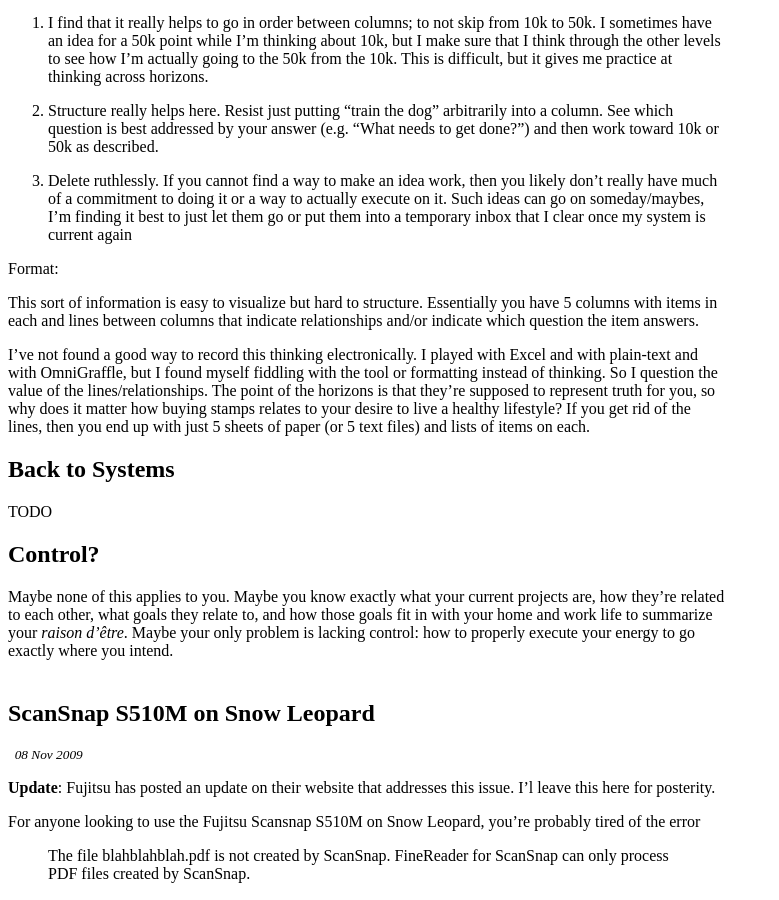
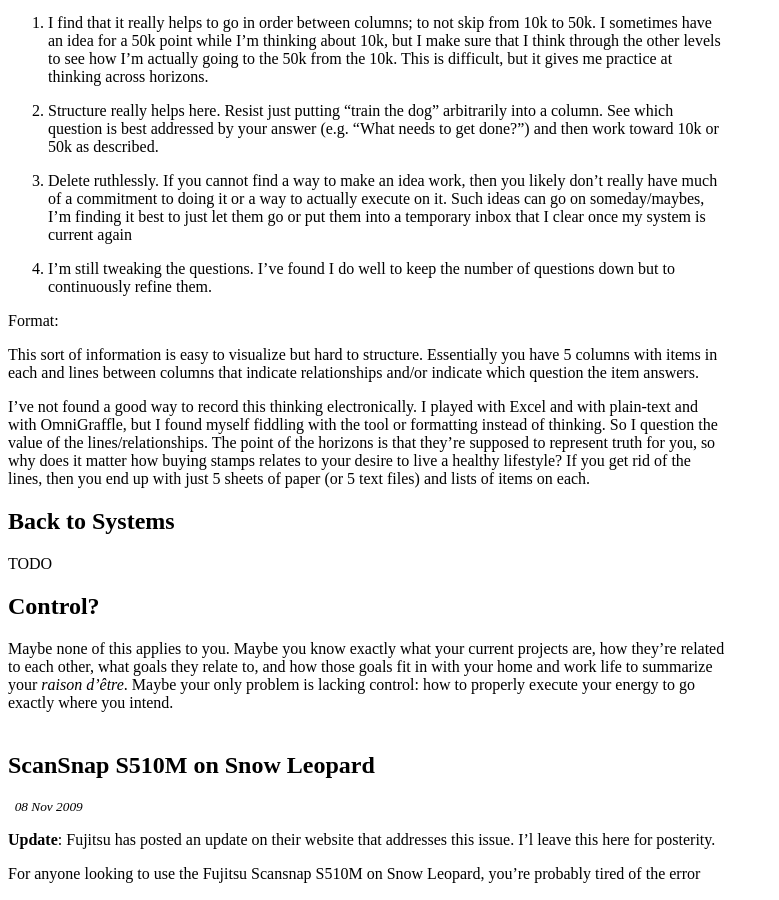
Before and after one commit to rtimmons/Parsed-Out, a Jekyll site: the page built from index.html, in a window 1280 px wide and 900 px high, scrolled down 3365 px. Shown: the whole window, without its empty margins (0-779 px from the left). Built offline with Jekyll 4.4.1, drawn with Linux system fonts in a browser that asks for light colours; Markdown is read by kramdown in place of the engine named in the settings; the list of posts is cut into pages by our own code.

Commit message:
add another note

```diff
--- a/_posts/2012-08-28-Systems.markdown
+++ b/_posts/2012-08-28-Systems.markdown
@@ -131,6 +131,8 @@
 
 3. Delete ruthlessly.  If you cannot find a way to make an idea work, then you likely don't really have much of a commitment to doing it or a way to actually execute on it.  Such ideas can go on someday/maybes, I'm finding it best to just let them go or put them into a temporary inbox that I clear once my system is current again
 
+4. I'm still tweaking the questions.  I've found I do well to keep the number of questions down but to continuously refine them.
+
 Format:
 
 This sort of information is easy to visualize but hard to structure.  Essentially you have 5 columns with items in each and lines between columns that indicate relationships and/or indicate which question the item answers.
```
